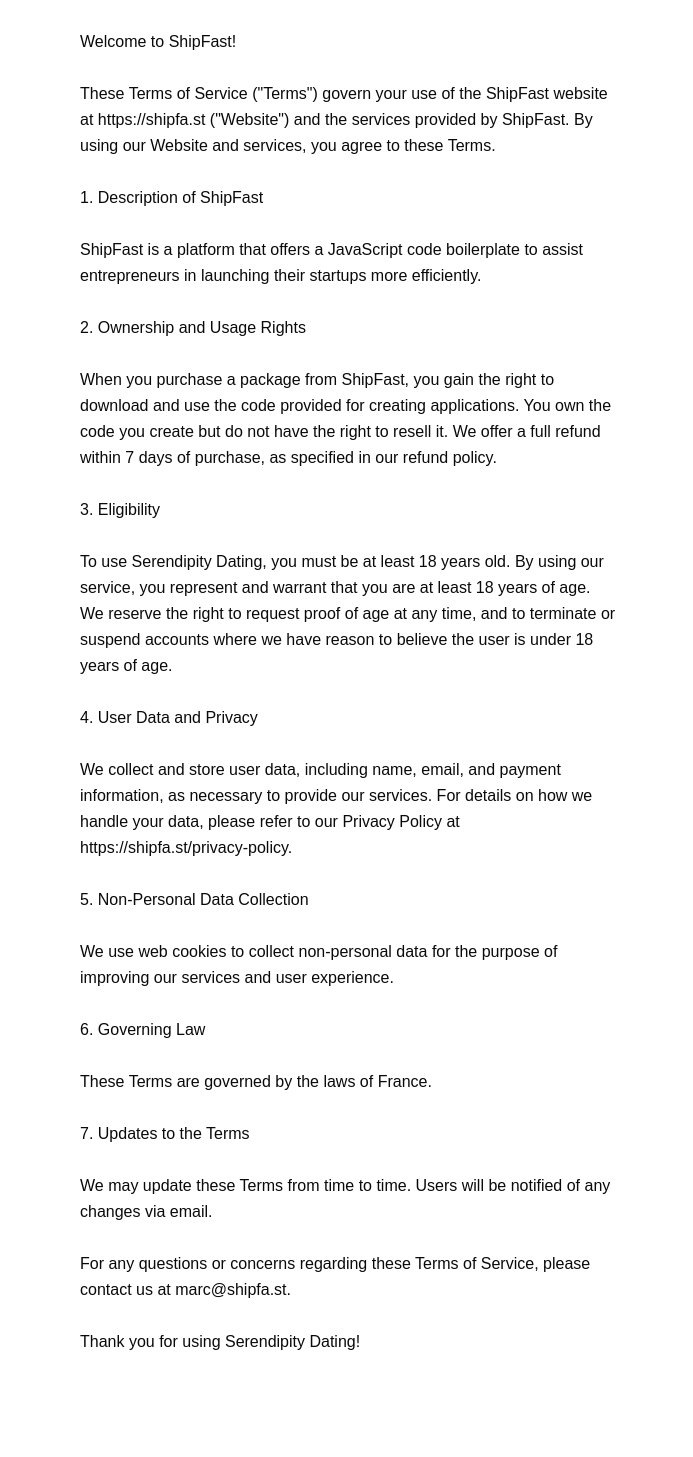
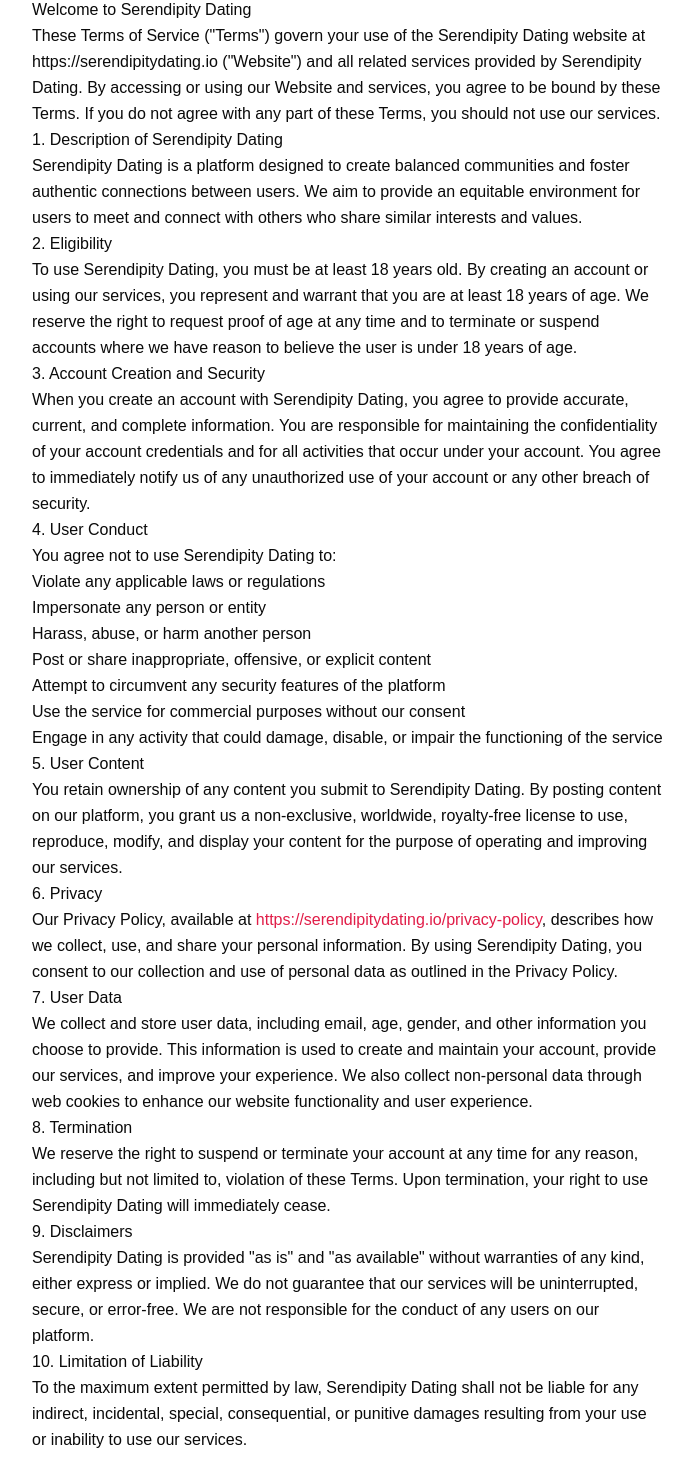
Before and after one commit to brendanfurtado/serendipity_website, a Next.js app: page /tos in a window 1280 px wide. Shown: the part 187-1644 px from the top of the page, without its empty margins (292-985 px from the left). Before the commit the page ends 1562 px from the top, so only its background shows below. Built offline with nearby package versions, Linux system fonts and the light colour scheme.

Commit message:
updated TOS

```diff
--- a/app/tos/page.tsx
+++ b/app/tos/page.tsx
@@ -1,15 +1,6 @@
 import Link from "next/link";
 import { getSEOTags } from "@/libs/seo";
 import config from "@/config";
-
-// CHATGPT PROMPT TO GENERATE YOUR TERMS & SERVICES — replace with your own data 👇
-
-// 1. Go to https://chat.openai.com/
-// 2. Copy paste bellow
-// 3. Replace the data with your own (if needed)
-// 4. Paste the answer from ChatGPT directly in the <pre> tag below
-
-// You are an excellent lawyer.
 
 // I need your help to write a simple Terms & Services for my website. Here is some context:
 // - Website: https://serendipitydating.io
@@ -31,7 +22,7 @@
 
 const TOS = () => {
   return (
-    <main className="max-w-xl mx-auto">
+    <main className="max-w-2xl mx-auto">
       <div className="p-5">
         <Link href="/" className="btn btn-ghost">
           <svg
@@ -52,48 +43,177 @@
           Terms and Conditions for {config.appName}
         </h1>
 
-        <pre
-          className="leading-relaxed whitespace-pre-wrap"
+        <div
+          className="prose prose-slate max-w-none leading-relaxed"
           style={{ fontFamily: "sans-serif" }}
         >
-          {`Last Updated: September 26, 2023
+          <p className="text-sm text-gray-500">Last Updated: May 26, 2025</p>
 
-Welcome to ShipFast!
+          <h2>Welcome to Serendipity Dating</h2>
 
-These Terms of Service ("Terms") govern your use of the ShipFast website at https://shipfa.st ("Website") and the services provided by ShipFast. By using our Website and services, you agree to these Terms.
+          <p>
+            These Terms of Service ("Terms") govern your use of the Serendipity
+            Dating website at https://serendipitydating.io ("Website") and all
+            related services provided by Serendipity Dating. By accessing or
+            using our Website and services, you agree to be bound by these
+            Terms. If you do not agree with any part of these Terms, you should
+            not use our services.
+          </p>
 
-1. Description of ShipFast
+          <h2>1. Description of Serendipity Dating</h2>
 
-ShipFast is a platform that offers a JavaScript code boilerplate to assist entrepreneurs in launching their startups more efficiently.
+          <p>
+            Serendipity Dating is a platform designed to create balanced
+            communities and foster authentic connections between users. We aim
+            to provide an equitable environment for users to meet and connect
+            with others who share similar interests and values.
+          </p>
 
-2. Ownership and Usage Rights
+          <h2>2. Eligibility</h2>
 
-When you purchase a package from ShipFast, you gain the right to download and use the code provided for creating applications. You own the code you create but do not have the right to resell it. We offer a full refund within 7 days of purchase, as specified in our refund policy.
+          <p>
+            To use Serendipity Dating, you must be at least 18 years old. By
+            creating an account or using our services, you represent and warrant
+            that you are at least 18 years of age. We reserve the right to
+            request proof of age at any time and to terminate or suspend
+            accounts where we have reason to believe the user is under 18 years
+            of age.
+          </p>
 
-3. Eligibility
+          <h2>3. Account Creation and Security</h2>
 
-To use ${config.appName}, you must be at least 18 years old. By using our service, you represent and warrant that you are at least 18 years of age. We reserve the right to request proof of age at any time, and to terminate or suspend accounts where we have reason to believe the user is under 18 years of age.
+          <p>
+            When you create an account with Serendipity Dating, you agree to
+            provide accurate, current, and complete information. You are
+            responsible for maintaining the confidentiality of your account
+            credentials and for all activities that occur under your account.
+            You agree to immediately notify us of any unauthorized use of your
+            account or any other breach of security.
+          </p>
 
-4. User Data and Privacy
+          <h2>4. User Conduct</h2>
 
-We collect and store user data, including name, email, and payment information, as necessary to provide our services. For details on how we handle your data, please refer to our Privacy Policy at https://shipfa.st/privacy-policy.
+          <p>You agree not to use Serendipity Dating to:</p>
+          <ul>
+            <li>Violate any applicable laws or regulations</li>
+            <li>Impersonate any person or entity</li>
+            <li>Harass, abuse, or harm another person</li>
+            <li>Post or share inappropriate, offensive, or explicit content</li>
+            <li>Attempt to circumvent any security features of the platform</li>
+            <li>Use the service for commercial purposes without our consent</li>
+            <li>
+              Engage in any activity that could damage, disable, or impair the
+              functioning of the service
+            </li>
+          </ul>
 
-5. Non-Personal Data Collection
+          <h2>5. User Content</h2>
 
-We use web cookies to collect non-personal data for the purpose of improving our services and user experience.
+          <p>
+            You retain ownership of any content you submit to Serendipity
+            Dating. By posting content on our platform, you grant us a
+            non-exclusive, worldwide, royalty-free license to use, reproduce,
+            modify, and display your content for the purpose of operating and
+            improving our services.
+          </p>
 
-6. Governing Law
+          <h2>6. Privacy</h2>
 
-These Terms are governed by the laws of France.
+          <p>
+            Our Privacy Policy, available at{" "}
+            <a
+              href="https://serendipitydating.io/privacy-policy"
+              className="text-rose-600 hover:text-rose-800"
+            >
+              https://serendipitydating.io/privacy-policy
+            </a>
+            , describes how we collect, use, and share your personal
+            information. By using Serendipity Dating, you consent to our
+            collection and use of personal data as outlined in the Privacy
+            Policy.
+          </p>
 
-7. Updates to the Terms
+          <h2>7. User Data</h2>
 
-We may update these Terms from time to time. Users will be notified of any changes via email.
+          <p>
+            We collect and store user data, including email, age, gender, and
+            other information you choose to provide. This information is used to
+            create and maintain your account, provide our services, and improve
+            your experience. We also collect non-personal data through web
+            cookies to enhance our website functionality and user experience.
+          </p>
 
-For any questions or concerns regarding these Terms of Service, please contact us at marc@shipfa.st.
+          <h2>8. Termination</h2>
 
-Thank you for using Serendipity Dating!`}
-        </pre>
+          <p>
+            We reserve the right to suspend or terminate your account at any
+            time for any reason, including but not limited to, violation of
+            these Terms. Upon termination, your right to use Serendipity Dating
+            will immediately cease.
+          </p>
+
+          <h2>9. Disclaimers</h2>
+
+          <p>
+            Serendipity Dating is provided "as is" and "as available" without
+            warranties of any kind, either express or implied. We do not
+            guarantee that our services will be uninterrupted, secure, or
+            error-free. We are not responsible for the conduct of any users on
+            our platform.
+          </p>
+
+          <h2>10. Limitation of Liability</h2>
+
+          <p>
+            To the maximum extent permitted by law, Serendipity Dating shall not
+            be liable for any indirect, incidental, special, consequential, or
+            punitive damages resulting from your use or inability to use our
+            services.
+          </p>
+
+          <h2>11. Indemnification</h2>
+
+          <p>
+            You agree to indemnify and hold Serendipity Dating harmless from any
+            claims, damages, liabilities, and expenses arising out of your use
+            of our services, your violation of these Terms, or your violation of
+            any rights of another.
+          </p>
+
+          <h2>12. Governing Law</h2>
+
+          <p>
+            These Terms are governed by the laws of the United States without
+            regard to its conflict of law provisions.
+          </p>
+
+          <h2>13. Changes to Terms</h2>
+
+          <p>
+            We may update these Terms from time to time. We will notify you of
+            any changes by posting the new Terms on this page and sending you an
+            email notification. Your continued use of Serendipity Dating after
+            such changes constitutes your acceptance of the new Terms.
+          </p>
+
+          <h2>14. Contact Information</h2>
+
+          <p>
+            For questions or concerns regarding these Terms, please contact us
+            at{" "}
+            <a
+              href="mailto:dev@serendipitydating.io"
+              className="text-rose-600 hover:text-rose-800"
+            >
+              dev@serendipitydating.io
+            </a>
+            .
+          </p>
+
+          <p className="mt-8 text-center">
+            Thank you for using Serendipity Dating!
+          </p>
+        </div>
       </div>
     </main>
   );
--- a/components/landing/LiveCounter.tsx
+++ b/components/landing/LiveCounter.tsx
@@ -25,7 +25,6 @@
     const fetchCount = async () => {
       try {
         setIsLoading(true);
-        console.log("Fetching waitlist count...");
         const response = await fetch("/api/waitlist/count");
 
         if (!response.ok) {
@@ -40,7 +39,6 @@
         }
 
         const data = await response.json();
-        console.log("Waitlist count received:", data);
 
         if (data && typeof data.count === "number") {
           setCount(data.count);
```
